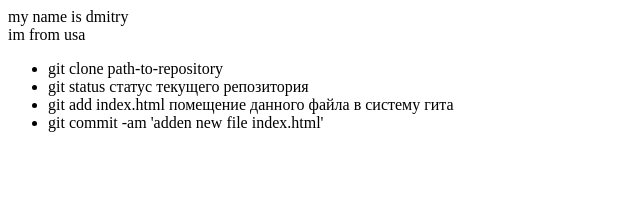
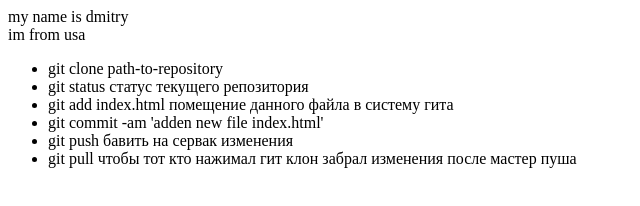
Before and after one commit to Jeidx/git-lesson, a plain HTML site: page index.html in a window 1280 px wide. Shown: the whole page, without its empty margins (0-640 px from the left). Drawn offline with Linux system fonts and the light colour scheme.

Commit message:
add+2 li item

```diff
--- a/index.html
+++ b/index.html
@@ -21,6 +21,8 @@
             <li>git status статус текущего репозитория</li>
             <li>git add index.html  помещение данного файла в систему гита</li>
             <li>git commit -am 'adden new file index.html'</li>
+            <li>git push  бавить на сервак изменения</li>
+            <li>git pull  чтобы тот кто нажимал гит клон забрал изменения после мастер пуша</li>
         </ul>
     </div>
 
```
